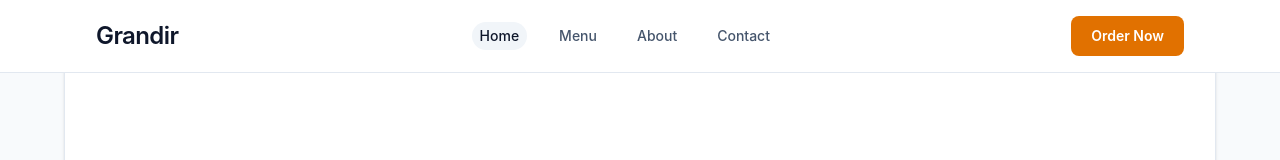
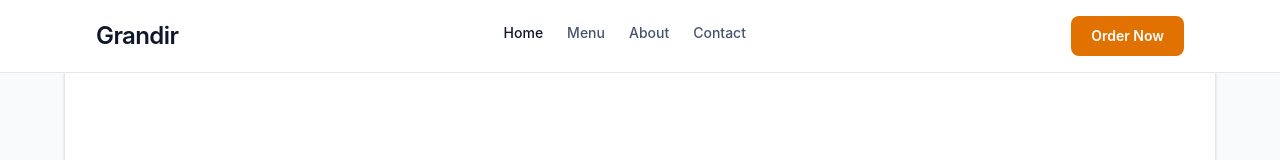
Before and after one commit to MalaikaFayyaz/local-commerce-platform, a React (Vite) app in the folder frontend/: page / in a window 1280 px wide. Shown: the top 160 px of the page. Built offline with nearby package versions, Linux system fonts and the light colour scheme.

Commit message:
cross page navigation fixed

```diff
--- a/frontend/src/components/layout/Navbar.tsx
+++ b/frontend/src/components/layout/Navbar.tsx
@@ -1,17 +1,19 @@
 import { useEffect, useRef, useState } from 'react'
-import { NavLink } from 'react-router-dom'
+import { Link, useLocation, useNavigate } from 'react-router-dom'
 
 const navItems = [
-  { label: 'Home', path: '/', sectionId: 'home' },
+  { label: 'Home', path: '/' },
   { label: 'Menu', path: '/menu' },
-  { label: 'About', path: '#about', sectionId: 'about' },
-  { label: 'Contact', path: '#contact', sectionId: 'contact' },
+  { label: 'About', path: '/#about' },
+  { label: 'Contact', path: '/#contact' },
 ]
 
 function Navbar() {
   const [activeSection, setActiveSection] = useState('home')
   const [isVisible, setIsVisible] = useState(true)
   const lastScrollYRef = useRef(0)
+  const location = useLocation()
+  const navigate = useNavigate()
 
   useEffect(() => {
     const handleScroll = () => {
@@ -45,8 +47,7 @@ function Navbar() {
           .sort((a, b) => b.intersectionRatio - a.intersectionRatio)[0]
 
         if (visibleEntry) {
-          const id = visibleEntry.target.id
-          setActiveSection(id)
+          setActiveSection(visibleEntry.target.id)
         }
       },
       {
@@ -63,30 +64,38 @@ function Navbar() {
     }
   }, [])
 
-  const scrollToSection = (sectionId: string) => {
-    if (typeof window === 'undefined') {
+  const handleSectionNav = (targetPath: string) => {
+    if (location.pathname === '/' && targetPath === '/') {
+      window.history.pushState({}, '', '/')
+      window.scrollTo({ top: 0, behavior: 'smooth' })
       return
     }
 
-    const target = document.getElementById(sectionId)
-    if (!target) {
+    const hash = targetPath.includes('#') ? targetPath.split('#')[1] : ''
+
+    if (location.pathname === '/') {
+      navigate(targetPath, { replace: false })
       return
     }
 
-    const targetTop = target.getBoundingClientRect().top + window.scrollY - 96
-    const prefersReducedMotion = window.matchMedia('(prefers-reduced-motion: reduce)').matches
-
-    if (Math.abs(targetTop - window.scrollY) < 2) {
-      return
-    }
-
-    window.scrollTo({ top: targetTop, behavior: prefersReducedMotion ? 'auto' : 'smooth' })
+    navigate(`/${hash ? `#${hash}` : ''}`.replace(/#$/, ''))
   }
 
   const getLinkClasses = (isActive: boolean) =>
-    `rounded-full px-2 py-1 text-sm font-medium transition-colors duration-150 ${
-      isActive ? 'bg-slate-100 text-slate-900' : 'text-slate-600 hover:text-slate-900'
+    `border-b-2 border-transparent pb-1 text-sm font-medium transition-colors duration-150 ${
+      isActive ? 'border-amber-600 text-slate-900' : 'text-slate-600 hover:text-slate-900'
     }`
+
+  const isHomeRoute = location.pathname === '/'
+  const activeLabel = isHomeRoute
+    ? activeSection === 'about'
+      ? 'About'
+      : activeSection === 'contact'
+        ? 'Contact'
+        : 'Home'
+    : location.pathname === '/menu'
+      ? 'Menu'
+      : null
 
   return (
     <header
@@ -95,53 +104,44 @@ function Navbar() {
       }`}
     >
       <div className="mx-auto flex w-full max-w-6xl flex-wrap items-center justify-between gap-y-3 px-4 py-4 sm:flex-nowrap sm:px-6 lg:px-8">
-        <NavLink
+        <Link
           to="/"
           className="order-1 flex-shrink-0 text-xl font-semibold tracking-tight text-slate-900 sm:text-2xl"
         >
           Grandir
-        </NavLink>
+        </Link>
 
-        <NavLink
+        <Link
           to="/cart"
           className="order-2 flex-shrink-0 rounded-lg bg-amber-600 px-4 py-2 text-sm font-semibold text-white transition-colors duration-150 hover:bg-amber-700 sm:order-3 sm:px-5 sm:py-2.5"
         >
           Order Now
-        </NavLink>
+        </Link>
 
         <nav
           aria-label="Primary navigation"
           className="order-3 flex w-full basis-full flex-wrap items-center justify-center gap-4 sm:order-2 sm:w-auto sm:basis-auto sm:flex-1 sm:gap-6"
         >
           {navItems.map((item) => {
-            if (item.sectionId) {
-              const isActive = activeSection === item.sectionId
-
-              return (
-                <a
-                  key={item.label}
-                  href={item.path}
-                  onClick={(event) => {
-                    event.preventDefault()
-                    if (item.sectionId) {
-                      scrollToSection(item.sectionId)
-                    }
-                  }}
-                  className={getLinkClasses(isActive)}
-                >
-                  {item.label}
-                </a>
-              )
-            }
+            const isActive =
+              (item.label === 'Home' && activeLabel === 'Home') ||
+              (item.label === 'Menu' && activeLabel === 'Menu') ||
+              (item.label === 'About' && activeLabel === 'About') ||
+              (item.label === 'Contact' && activeLabel === 'Contact')
 
             return (
-              <NavLink
+              <Link
                 key={item.label}
                 to={item.path}
-                className={({ isActive }) => getLinkClasses(isActive)}
+                onClick={(event) => {
+                  event.preventDefault()
+                  handleSectionNav(item.path)
+                }}
+                className={getLinkClasses(isActive)}
+                aria-current={isActive ? 'page' : undefined}
               >
                 {item.label}
-              </NavLink>
+              </Link>
             )
           })}
         </nav>
--- a/frontend/src/pages/Home/HomePage.tsx
+++ b/frontend/src/pages/Home/HomePage.tsx
@@ -1,3 +1,5 @@
+import { useEffect } from 'react'
+import { useLocation } from 'react-router-dom'
 import About from '@/components/home/About'
 import Categories from '@/components/home/Categories'
 import Contact from '@/components/home/Contact'
@@ -6,6 +8,39 @@ import Hero from '@/components/home/Hero'
 import ProductGrid from '@/components/home/ProductGrid'
 
 function HomePage() {
+  const location = useLocation()
+
+  useEffect(() => {
+    if (location.pathname !== '/') {
+      return
+    }
+
+    const sectionId = location.hash.replace('#', '')
+    const prefersReducedMotion = window.matchMedia('(prefers-reduced-motion: reduce)').matches
+
+    const frame = window.requestAnimationFrame(() => {
+      if (sectionId) {
+        const target = document.getElementById(sectionId)
+
+        if (!target) {
+          return
+        }
+
+        const targetTop = target.getBoundingClientRect().top + window.scrollY - 96
+
+        if (Math.abs(targetTop - window.scrollY) > 2) {
+          window.scrollTo({ top: targetTop, behavior: prefersReducedMotion ? 'auto' : 'smooth' })
+        }
+
+        return
+      }
+
+      window.scrollTo({ top: 0, behavior: prefersReducedMotion ? 'auto' : 'smooth' })
+    })
+
+    return () => window.cancelAnimationFrame(frame)
+  }, [location.hash, location.pathname])
+
   return (
     <div className="space-y-4 pt-20 sm:pt-24">
       <div id="home" className="scroll-mt-24">
```
